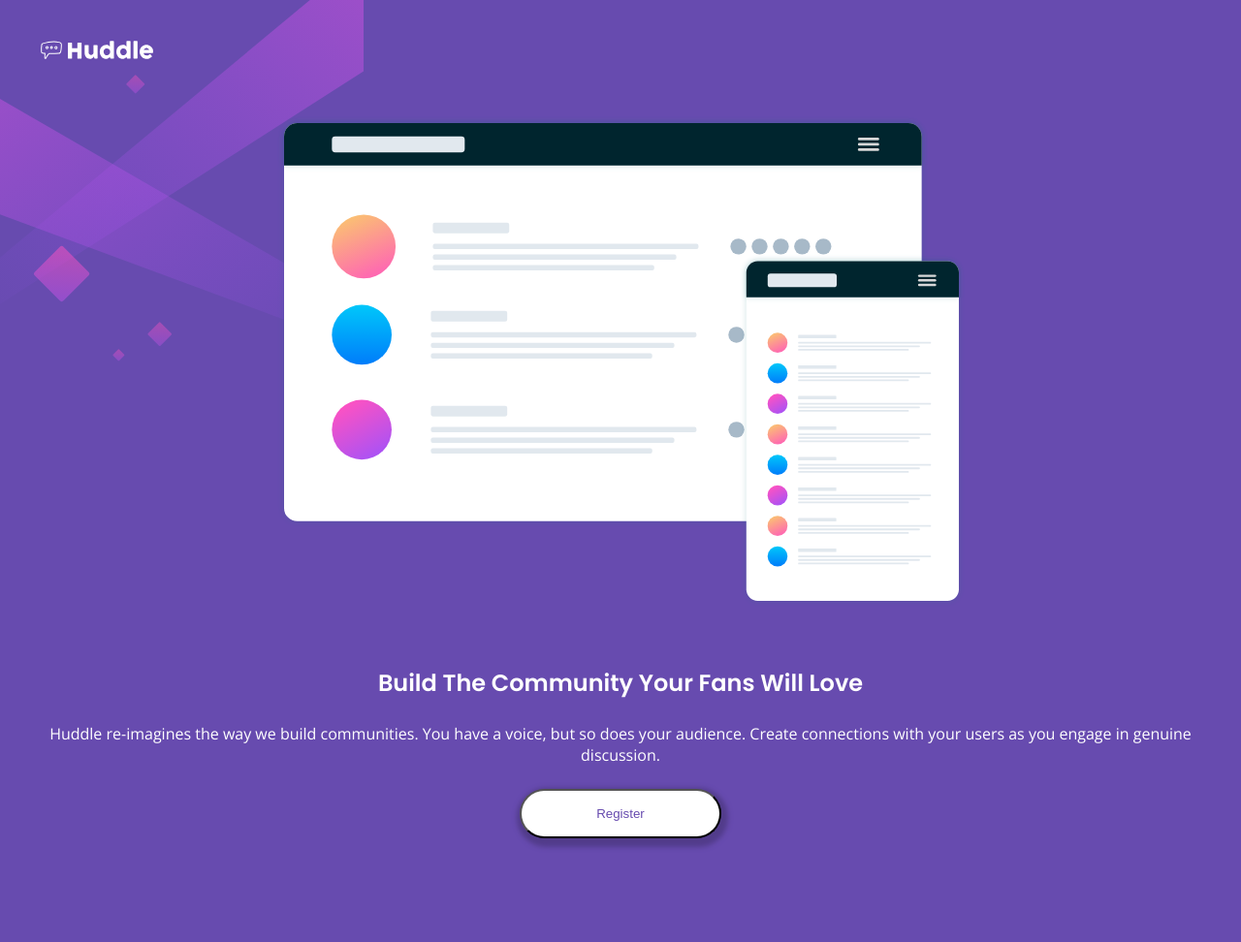
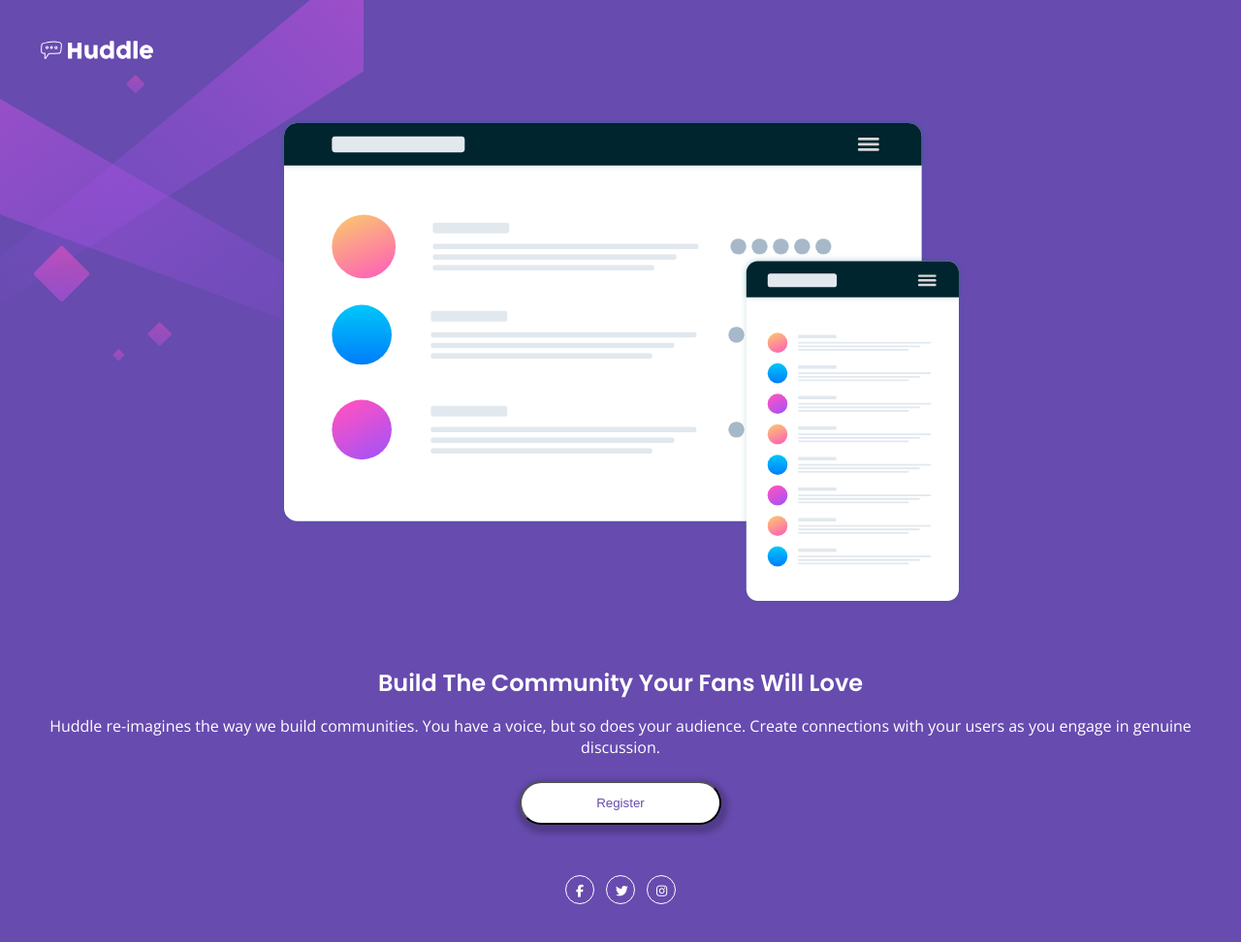
Before and after one commit to BalazsBanfi/FEM-09-Huddle-landing-page, a plain HTML site: page index.html in a window 1280 px wide. Shown: the whole page at 97% size. Before the commit the page ends 901 px from the top, so only its background shows below. Drawn offline with nearby package versions, Linux system fonts and the light colour scheme.

Commit message:
style footer section and fa

```diff
--- a/index.html
+++ b/index.html
@@ -17,6 +17,10 @@
       href="https://fonts.googleapis.com/css2?family=Open+Sans&family=Poppins:wght@400;600&display=swap"
       rel="stylesheet"
     />
+    <script
+      src="https://kit.fontawesome.com/7f7b3898f4.js"
+      crossorigin="anonymous"
+    ></script>
     <title>
       Frontend Mentor | Huddle landing page with single introductory section
     </title>
@@ -37,6 +41,12 @@
         <button>Register</button>
       </div>
     </main>
-    <footer></footer>
+    <footer>
+      <div class="fa">
+        <i class="fa-brands fa-facebook-f"></i>
+        <i class="fa-brands fa-twitter"></i>
+        <i class="fa-brands fa-instagram"></i>
+      </div>
+    </footer>
   </body>
 </html>
--- a/style.css
+++ b/style.css
@@ -57,13 +57,13 @@ main {
 }
 
 .textSection h1 {
-    font-family: 'Poppins', sans-serif;
+  font-family: "Poppins", sans-serif;
   font-size: 1.5rem;
   font-weight: 600;
 }
 
 .textSection p {
-    margin-top: 1.5rem;
+  margin-top: 1rem;
   font-size: 1rem;
   font-weight: 400;
 }
@@ -71,7 +71,7 @@ main {
 button {
   width: 13rem;
   margin-top: 1.5rem;
-    padding: 1rem;
+  padding: 0.8rem;
   background-color: white;
   border-radius: 30px;
   color: var(--violet);
@@ -81,6 +81,30 @@ button {
 button:hover {
   color: white;
   background-color: var(--softMagenta);
-
   cursor: pointer;
 }
+
+/*******************
+***Footer section***
+*******************/
+
+.fa {
+  margin-top: 3rem;
+}
+
+.fa-brands {
+  width: 30px;
+  height: 30px;
+  font-size: 0.8rem;
+  color: white;
+  margin: 4px;
+  padding: 9px;
+  border: 1px solid white;
+  border-radius: 50%;
+}
+
+.fa-brands:hover {
+  color: var(--softMagenta);
+  border: 1px solid var(--softMagenta);
+  cursor: pointer;
+}
```
Lines whose indentation alone changed are shown as unchanged.
